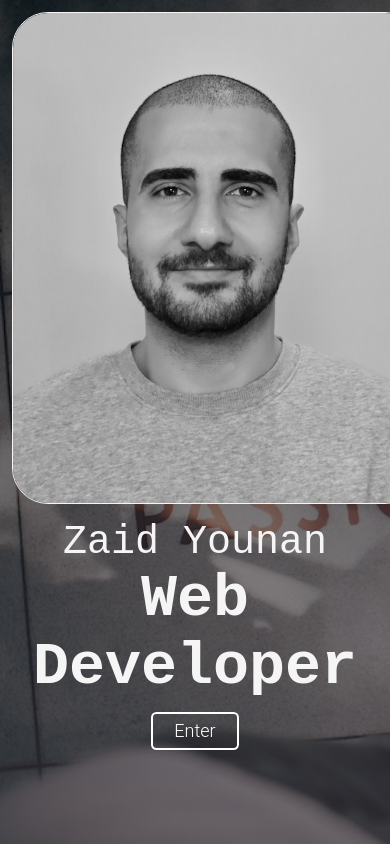
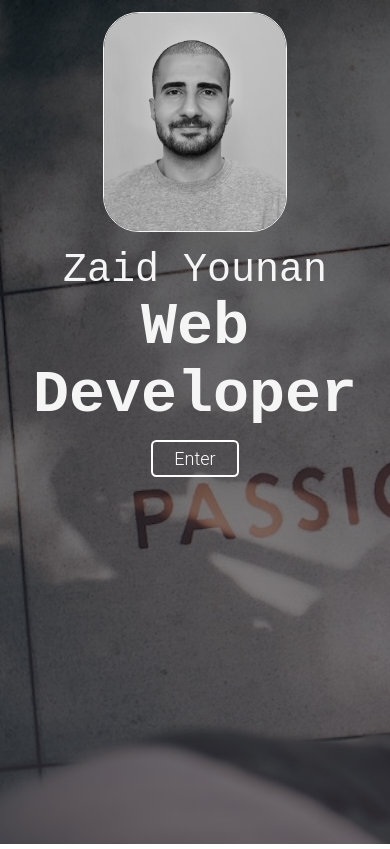
Before and after one commit to ZaidYounan/react-portfolio, a React (Create React App) app: page / in a window 390 px wide. Built offline with nearby package versions, Linux system fonts and the light colour scheme; the HTML template or start-up script is replaced by a standard one.

Commit message:
Adjust responsiveness on Index, adjust text on Home page

```diff
--- a/src/components/home/Home.js
+++ b/src/components/home/Home.js
@@ -10,7 +10,7 @@ function Home() {
                 <h3>Hi, I'm Zaid.</h3>
                 <h1>Full Stack Developer.</h1>
                 <div className="inner-text">
-                    <p>In <strong>2021</strong>, unsatisfied with my career in Pharmacy and Customer Service, I made the leap and pursued my dream of learning to code.</p>
+                    <p>In <strong>2020</strong>, unsatisfied with my career in Pharmacy and Customer Service, I made the leap and began pursuing my dream of learning to code.</p>
                     <p>The COVID pandemic was a tragedy, but it gave me the time to knuckle down and hone my skills.</p>
                     <p>With time, my interest in coding really blossomed into a true passion. I now spend much of my free time tinkering - constantly learning. </p>
                     <p>Today, I have a solid base of experience with ReactJS, Ruby on Rails and other related technologies.</p>
--- a/src/components/index/Index.css
+++ b/src/components/index/Index.css
@@ -46,11 +46,20 @@ p {
     color:whitesmoke;
 }
 
+
 .index-img {
     max-height:60%;
     border-radius:2em;
     border:solid whitesmoke 1px;
     margin-bottom:3%;
+}
+
+@media screen and (max-width:1024px) {
+
+    .index-img {
+        max-width:50%;
+    }
+
 }
 
 .home-link {
```
